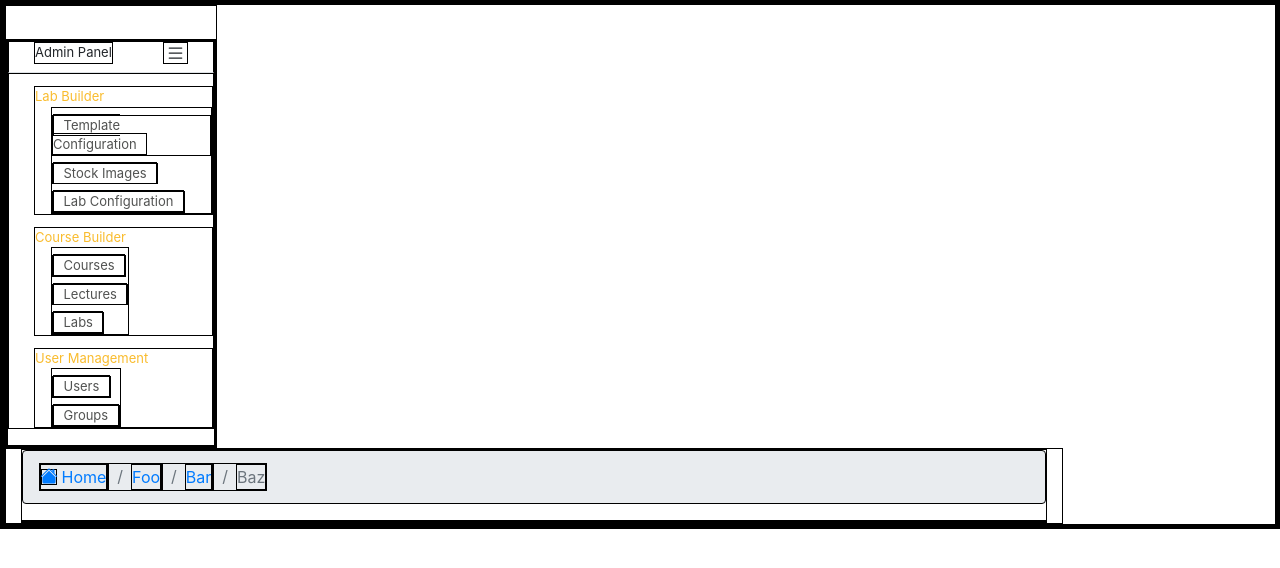
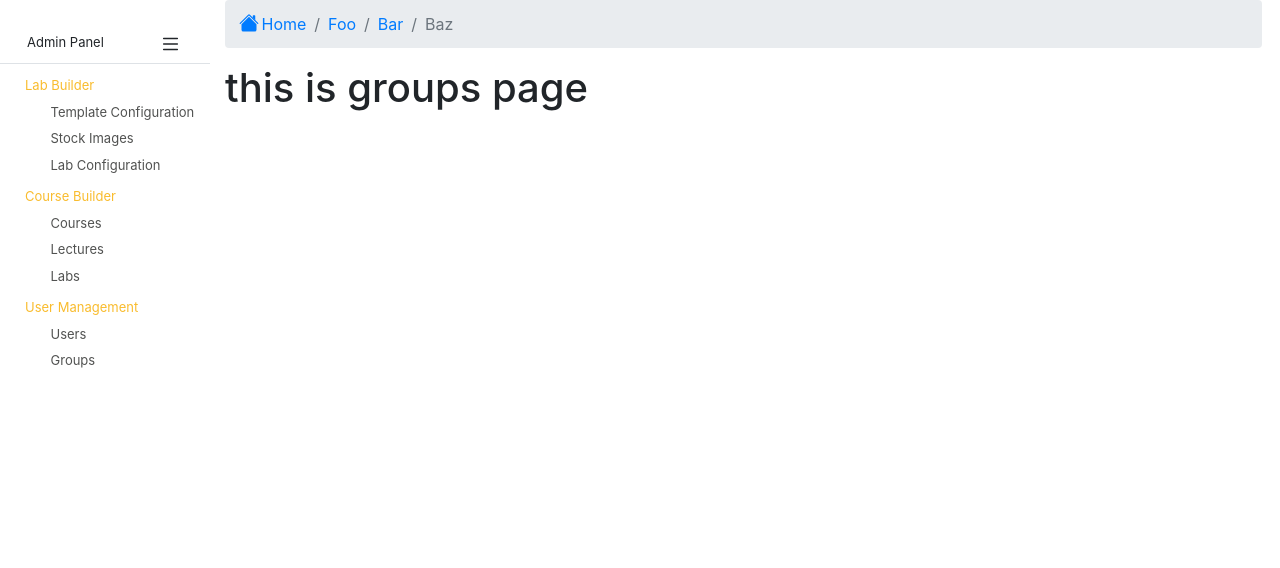
Before and after one commit to Koffer0-0/InovaAdmin, a Vue app: page /user-management/groups in a window 1280 px wide. Shown: the top 568 px of the page. Built offline with nearby package versions, Linux system fonts and the light colour scheme.

Commit message:
adding components of Users and Groups

```diff
--- a/src/App.vue
+++ b/src/App.vue
@@ -7,7 +7,8 @@
                 </div>
                 <div class="col-md-10">
                     <Breadcrumb> </Breadcrumb>
-                    <MainLayout> </MainLayout>
+                    <!-- <MainLayout> </MainLayout> -->
+                    <router-view> </router-view>
                 </div>
             </div>
         </b-container>
@@ -17,13 +18,13 @@
 <script>
 import SideBar from "@/components/SideBar.vue";
 import Breadcrumb from "@/components/Breadcrumb.vue";
-import MainLayout from "@/pages/MainLayout.vue";
+// import MainLayout from "@/pages/MainLayout.vue";
 
 export default {
     name: "App",
     components: {
         Breadcrumb,
-        MainLayout,
+        // MainLayout,
         SideBar,
     },
     data() {
@@ -38,7 +39,7 @@ export default {
 * {
     margin: 0;
     padding: 0;
-    border: 1px solid black;
+    /* border: 1px solid black; */
 }
 
 .border-ridth_test {
--- a/src/components/SideBar.vue
+++ b/src/components/SideBar.vue
@@ -10,17 +10,18 @@
                     Lab Builder
                     <ul class="list-under list-unstyled">
                         <li class="item">
-                            <router-link :to="{ name: 'builder' }"
+                            <router-link
+                                to="/lab-builder/template-configuration"
                                 >Template Configuration</router-link
                             >
                         </li>
                         <li class="item">
-                            <router-link to="/images">
+                            <router-link to="/lab-builder/stock-images">
                                 Stock Images
                             </router-link>
                         </li>
                         <li class="item">
-                            <router-link to="/config">
+                            <router-link to="/lab-builder/lab-configuration">
                                 Lab Configuration
                             </router-link>
                         </li>
@@ -30,13 +31,19 @@
                     Course Builder
                     <ul class="list-under list-unstyled">
                         <li class="item">
-                            <router-link to="courses"> Courses </router-link>
+                            <router-link to="/course-builder/courses"
+                                >Courses</router-link
+                            >
                         </li>
                         <li class="item">
-                            <router-link to="lectures"> Lectures </router-link>
+                            <router-link to="/course-builder/lectures"
+                                >Lectures</router-link
+                            >
                         </li>
                         <li class="item">
-                            <router-link to="labs"> Labs </router-link>
+                            <router-link to="/course-builder/labs"
+                                >Labs</router-link
+                            >
                         </li>
                     </ul>
                 </li>
@@ -44,10 +51,14 @@
                     User Management
                     <ul class="list-under list-unstyled">
                         <li class="item">
-                            <router-link to=""> Users </router-link>
+                            <router-link to="/user-management/users"
+                                >Users</router-link
+                            >
                         </li>
                         <li class="item">
-                            <router-link to=""> Groups </router-link>
+                            <router-link to="/user-management/groups"
+                                >Groups</router-link
+                            >
                         </li>
                     </ul>
                 </li>
--- /dev/null
+++ b/src/pages/Groups.vue
@@ -0,0 +1,14 @@
+<template>
+    <div>
+        <h1>this is groups page</h1>
+    </div>
+</template>
+
+<script>
+export default {
+    // eslint-disable-next-line vue/multi-word-component-names
+    name: "Groups",
+};
+</script>
+
+<style scoped></style>
--- /dev/null
+++ b/src/pages/Users.vue
@@ -0,0 +1,14 @@
+<template>
+    <div>
+        <h1>this is users page</h1>
+    </div>
+</template>
+
+<script>
+    export default {
+        // eslint-disable-next-line vue/multi-word-component-names
+        name: "Users",
+    };
+</script>
+
+<style scoped></style>
--- a/src/router/router.js
+++ b/src/router/router.js
@@ -1,65 +1,81 @@
-import Main from "@/pages/MainLayout.vue";
+// import MainLayout from "@/pages/MainLayout.vue";
 // import LabBuilder from "@/pages/404NotFound.vue";
-import Router from 'vue-router'
+import Router from "vue-router";
 import Vue from "vue";
+import TemplateConfiguration from "@/pages/TemplateConfiguration.vue";
+import StockImages from "@/pages/StockImages.vue";
 import LabConfiguration from "@/pages/LabConfiguration.vue";
-import NewLab from "@/pages/NewLab.vue";
-import Labs from "@/pages/Labs.vue";
 import Courses from "@/pages/Courses.vue";
 import Lectures from "@/pages/Lectures.vue";
-import NewStockImage from "@/pages/NewStockImage.vue";
+import Labs from "@/pages/Labs.vue";
+import Users from "@/pages/Users.vue";
+import Groups from "@/pages/Groups.vue";
+import NewLab from "@/pages/NewLab.vue";
+// import NewStockImage from "@/pages/NewStockImage.vue";
 
 Vue.use(Router);
 
 const router = new Router({
     routes: [
+        // {
+        //     path: "/",
+        //     component: MainLayout,
+        // },
+        { path: "", redirect: "/lab-builder/template-configuration" },
         {
-            path: '/',
-            component:  Main,
-            redirect: '/builder/config'
+            path: "/lab-builder",
+            redirect: "/lab-builder/template-configuration",
         },
-        { path: '/builder', redirect: '/builder/config' },
-        { path: '/coursebuilder', redirect: '/coursebuilder/courses' },
-        { path: '/usermanagement', redirect: '/usermanagement/users' },
         {
-            path: '/builder/config',
+            path: "/lab-builder/template-configuration",
+            component: TemplateConfiguration,
+            props: true,
+        },
+        {
+            path: "/lab-builder/stock-images",
+            component: StockImages,
+            props: true,
+        },
+        {
+            path: "/lab-builder/lab-configuration",
             component: LabConfiguration,
             props: true,
         },
+        { path: "/course-builder", redirect: "/course-builder/courses" },
         {
-            path: '/builder/config/newlab',
-            component: NewLab,
-            props: true,
-        },
-        {
-            path: '/builder/images',
-            component: NewStockImage,
-            props: true,
-        },
-        {
-            path: '/builder/templates',
-            component: NewStockImage,
-            props: true,
-        },
-        {
-            path: '/courses',
+            path: "/course-builder/courses",
             component: Courses,
             props: true,
         },
         {
-            path: '/lectures',
+            path: "/course-builder/lectures",
             component: Lectures,
             props: true,
         },
         {
-            path: '/labs',
+            path: "/course-builder/labs",
             component: Labs,
+            props: true,
+        },
+        { path: "/user-management", redirect: "/user-management/users" },
+        {
+            path: "/user-management/users",
+            component: Users,
+            props: true,
+        },
+        {
+            path: "/user-management/groups",
+            component: Groups,
+            props: true,
+        },
+        {
+            path: "/builder/config/newlab",
+            component: NewLab,
             props: true,
         },
     ],
     //removing /#/ in url
     mode: "history",
-})
-
+});
 
 export default router;
```
